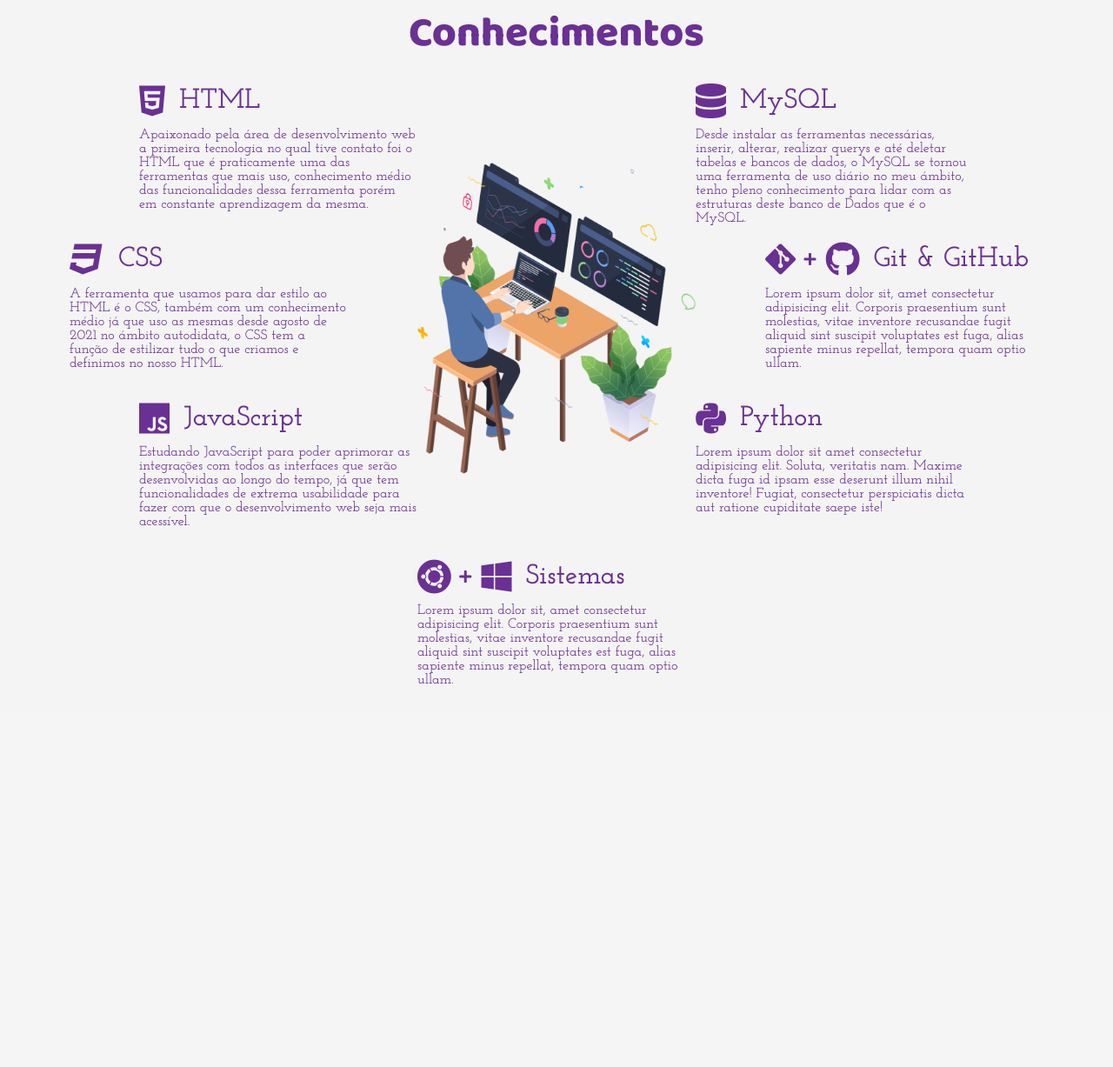
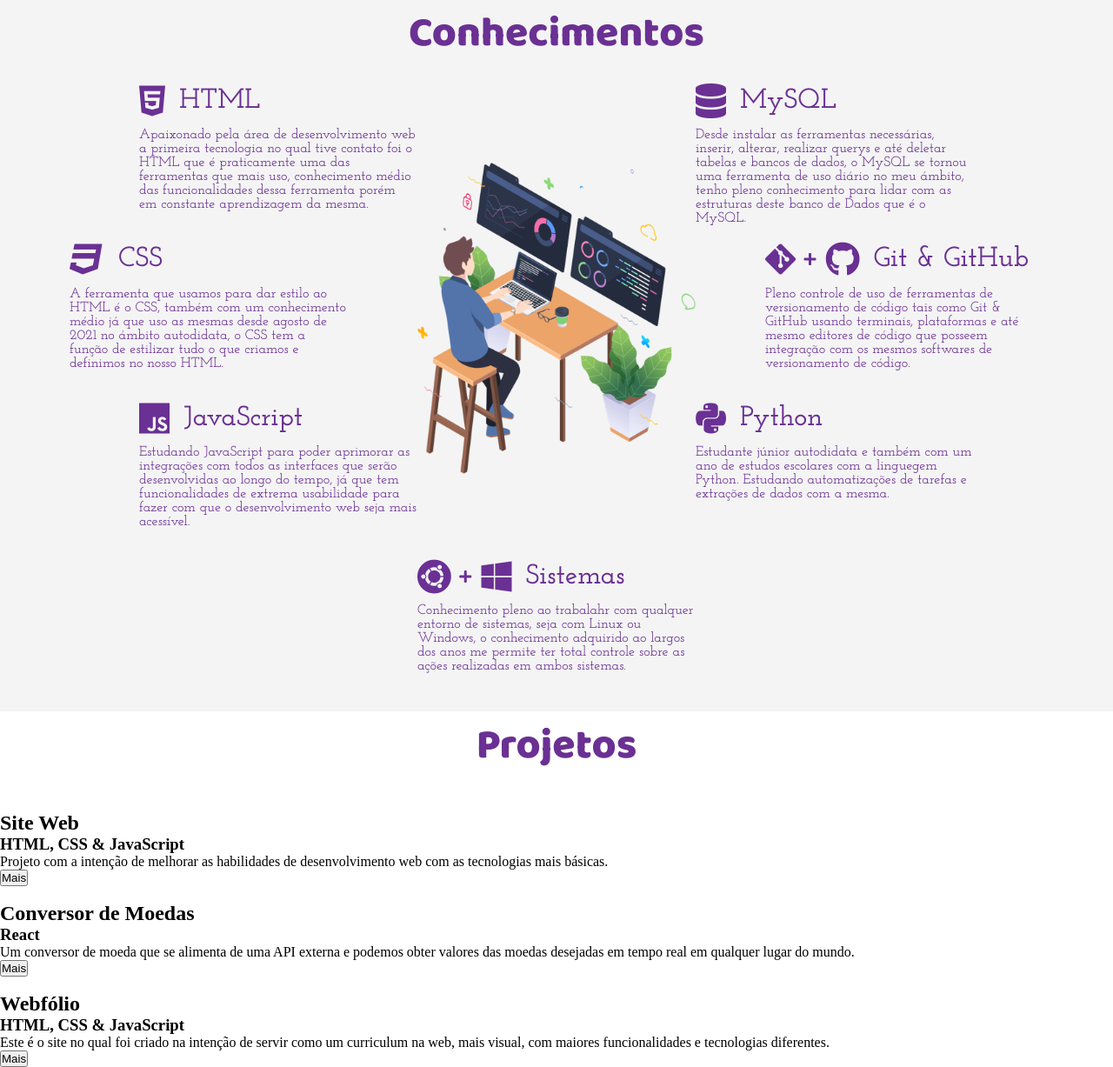
Before and after one commit to rnevesphp/portfolio_, a PHP site: page / in a window 1280 px wide. Shown: the part 801-2028 px from the top of the page at 87% size. Before the commit the page ends 1588 px from the top, so only its background shows below. Run offline with PHP 8.4, Linux system fonts and the light colour scheme.

Commit message:
:wrench:

```diff
--- a/index.html
+++ b/index.html
@@ -117,9 +117,9 @@
                   <h3>Git & GitHub</h3>
                </div>
                <div class="conhecimento-text">
-                  <p>Lorem ipsum dolor sit, amet consectetur adipisicing elit. Corporis praesentium sunt molestias,
-                     vitae inventore recusandae fugit aliquid sint suscipit voluptates est fuga, alias sapiente minus
-                     repellat, tempora quam optio ullam.</p>
+                  <p>Pleno controle de uso de ferramentas de versionamento de código tais como Git & GitHub usando
+                     terminais, plataformas e até mesmo editores de código que posseem integração com os mesmos
+                     softwares de versionamento de código. </p>
                </div>
             </div>
 
@@ -129,9 +129,8 @@
                   <h3>Python</h3>
                </div>
                <div class="conhecimento-text">
-                  <p>Lorem ipsum dolor sit amet consectetur adipisicing elit. Soluta, veritatis nam. Maxime dicta fuga
-                     id ipsam esse deserunt illum nihil inventore! Fugiat, consectetur perspiciatis dicta aut ratione
-                     cupiditate saepe iste!</p>
+                  <p>Estudante júnior autodidata e também com um ano de estudos escolares com a linguegem Python.
+                     Estudando automatizações de tarefas e extrações de dados com a mesma.</p>
                </div>
             </div>
 
@@ -143,9 +142,9 @@
                   <h3>Sistemas</h3>
                </div>
                <div class="conhecimento-text">
-                  <p>Lorem ipsum dolor sit, amet consectetur adipisicing elit. Corporis praesentium sunt molestias,
-                     vitae inventore recusandae fugit aliquid sint suscipit voluptates est fuga, alias sapiente minus
-                     repellat, tempora quam optio ullam.</p>
+                  <p>Conhecimento pleno ao trabalahr com qualquer entorno de sistemas, seja com Linux ou Windows, o
+                     conhecimento adquirido ao largos dos anos me permite ter total controle sobre as ações realizadas
+                     em ambos sistemas.</p>
                </div>
             </div>
 
@@ -156,6 +155,52 @@
          </div>
       </section>
 
+      <section class="sessao-projetos">
+         <div class="sessao-header">
+            <h1>Projetos</h1>
+         </div>
+
+         <div class="projetos">
+            <div class="card">
+
+               <div class="card-img-wrapper">
+                  <img src="" alt="">
+               </div>
+               <div class="card-info">
+                  <h2>Site Web</h2>
+                  <h3>HTML, CSS & JavaScript</h3>
+                  <p>Projeto com a intenção de melhorar as habilidades de desenvolvimento web com as tecnologias mais
+                     básicas. </p>
+                  <button>Mais</button>
+               </div>
+
+               <div class="card-img-wrapper">
+                  <img src="" alt="">
+               </div>
+               <div class="card-info">
+                  <h2>Conversor de Moedas</h2>
+                  <h3>React</h3>
+                  <p>Um conversor de moeda que se alimenta de uma API externa e podemos obter valores das moedas
+                     desejadas em tempo real em qualquer lugar do mundo.</p>
+                  <button>Mais</button>
+               </div>
+
+               <div class="card-img-wrapper">
+                  <img src="" alt="">
+               </div>
+               <div class="card-info">
+                  <h2>Webfólio</h2>
+                  <h3>HTML, CSS & JavaScript</h3>
+                  <p>Este é o site no qual foi criado na intenção de servir como um curriculum na web, mais visual, com
+                     maiores funcionalidades e tecnologias diferentes.</p>
+                  <button>Mais</button>
+               </div>
+
+            </div>
+         </div>
+
+      </section>
+
    </div>
 </body>
 
--- a/style.css
+++ b/style.css
@@ -193,6 +193,7 @@
    border-radius: 10px;
 }
 */
+
 /* animation header */
 @keyframes moveBanner {
    0% {
```
